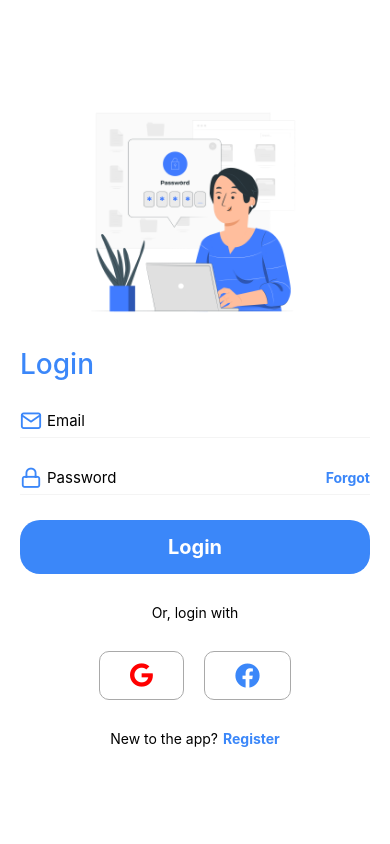
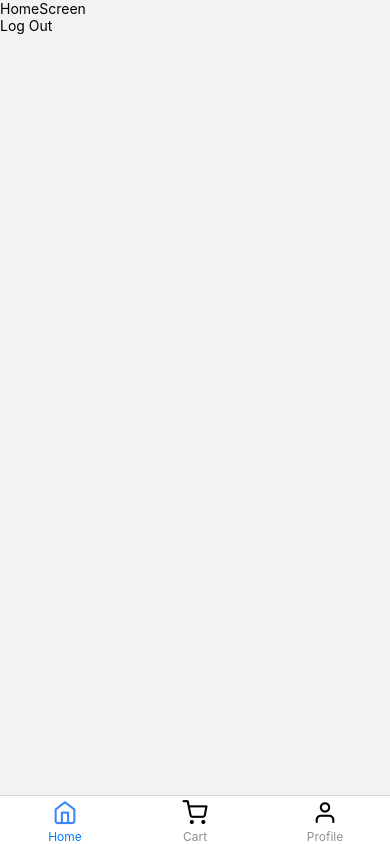
Before and after one commit to yennhiluu2112/OnlineShopProject, a React Native app: screen /Splash in a window 390 px wide. Built offline with nearby package versions, Linux system fonts and the light colour scheme; no server answers.

Commit message:
nhi cm bottom tab

```diff
--- a/package.json
+++ b/package.json
@@ -10,6 +10,7 @@
     "lint": "eslint ."
   },
   "dependencies": {
+    "@react-navigation/bottom-tabs": "^6.3.2",
     "@react-navigation/native": "^6.0.11",
     "@react-navigation/native-stack": "^6.7.0",
     "firebase": "^9.6.11",
--- a/src/navigations/Routes.js
+++ b/src/navigations/Routes.js
@@ -1,10 +1,22 @@
 import React, { useContext, useState, useEffect } from 'react';
 import { NavigationContainer } from '@react-navigation/native';
 import AuthStack from './AuthStack';
+import TabNav from './TabNav';
 export default function Routes() {
+    // useEffect(()=>{
+    //     setTimeout(()=>{
+    //       onAuthStateChanged(auth, (user) => {
+    //         if (user){
+    //             const userId = user.uid
+    //         }
+    //         else{
+    //         }
+    //     })
+    //     },2000)
+    // },[])
     return (
         <NavigationContainer>
-            <AuthStack/>
+            {1 ? <TabNav/> : <AuthStack/>}
         </NavigationContainer>
     )
 }
--- /dev/null
+++ b/src/navigations/TabNav.js
@@ -0,0 +1,67 @@
+import React from 'react'
+import {
+    HomeScreen,
+    CartScreen,
+    ProfileScreen
+} from '../screens'
+import { createBottomTabNavigator } from '@react-navigation/bottom-tabs'
+import Colors from '../assets/colors'
+import Icon from 'react-native-vector-icons/Feather'
+const Tab = createBottomTabNavigator()
+function TabNav(props){
+    return (
+    <Tab.Navigator
+        initialRouteName='Home'
+        screenOptions={({route})=> ({
+            headerShown: false,
+            tabBarIcon: ({focused, iconColor, iconName})=>{
+                if (route.name === 'Home'){
+                    iconColor = focused ? Colors.blue : 'black'
+                    iconName = 'home'
+                } else if (route.name === 'Cart'){
+                    iconColor = focused ? Colors.blue : 'black'
+                    iconName = 'shopping-cart'
+                } else if (route.name === 'Profile'){
+                    iconColor = focused ? Colors.blue : 'black'
+                    iconName = 'user'
+                }
+                return <Icon name={iconName} size={25} color={iconColor} />
+            },
+        })}
+        >
+        <Tab.Screen
+            name={'Home'}
+            component={HomeScreen}
+            options={{
+                tabBarLabel: 'Home',
+                tabBarLabelStyle: {
+                    fontSize: 12,
+                }
+            }}
+            />
+        <Tab.Screen
+            name={'Cart'}
+            component={CartScreen}
+            options={{
+                tabBarLabel: 'Cart',
+                tabBarLabelStyle: {
+                    fontSize: 12
+                }
+            }}
+        />
+        <Tab.Screen
+            name={'Profile'}
+            component={ProfileScreen}
+            options={{
+                tabBarLabel: 'Profile',
+                tabBarLabelStyle: {
+                    fontSize: 12
+                }
+            }}
+        />
+
+    </Tab.Navigator>
+    )
+
+}
+export default TabNav
--- a/src/screens/SplashScreen.js
+++ b/src/screens/SplashScreen.js
@@ -4,9 +4,8 @@ import Colors from '../assets/colors'
 import { WIDTH_SCREEN, HEIGHT_SCREEN } from '../ultilities/Constant'
 
 function SplashScreen({navigation}) {
-  setTimeout(()=>{
-    navigation.navigate('Login')
-  },2000)
+
+
 
   return (
     <View style={styles.container}>
--- a/src/screens/index.js
+++ b/src/screens/index.js
@@ -2,9 +2,13 @@ import LoginScreen from "./LoginScreen";
 import HomeScreen from "./HomeScreen";
 import RegisterScreen from "./RegisterScreen";
 import SplashScreen from "./SplashScreen";
+import ProfileScreen from "./ProfileScreen";
+import CartScreen from "./CartScreen";
 export {
     LoginScreen,
     HomeScreen,
     RegisterScreen,
-    SplashScreen
+    SplashScreen,
+    ProfileScreen,
+    CartScreen
 }
```
Also changed, not shown: 2 other files (tests, documents, lock files or other folders).
